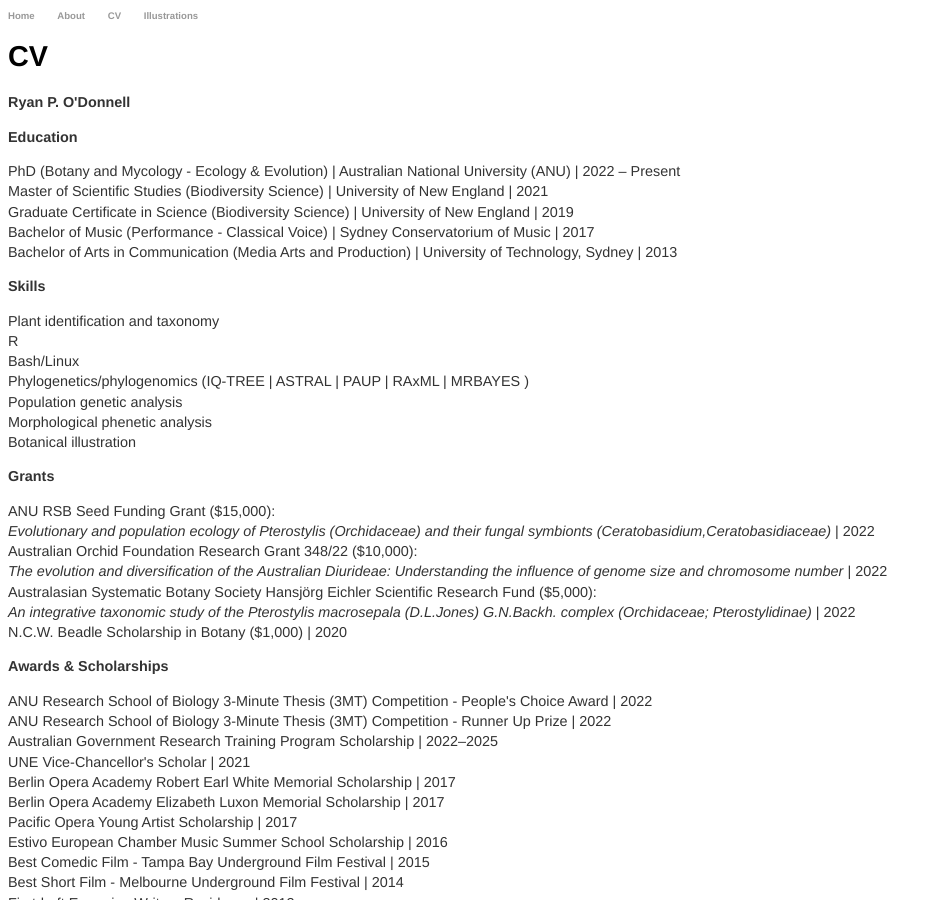
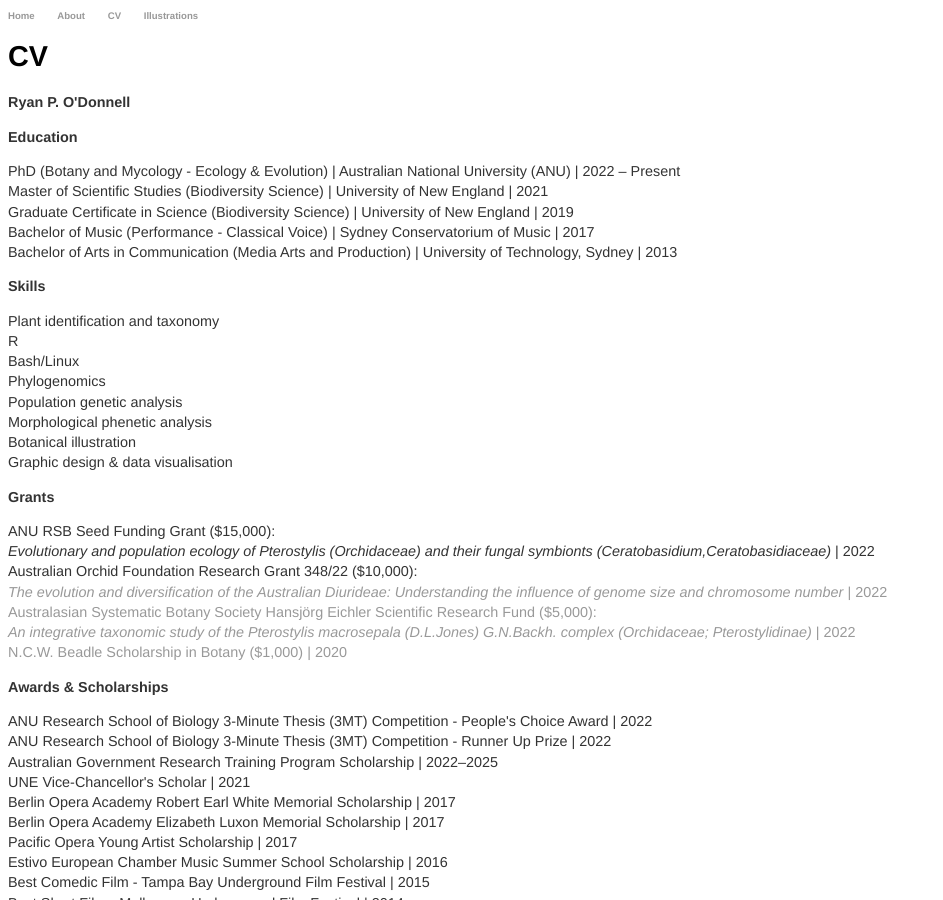
Before and after one commit to rpodonnell/rpodonnell.github.io, a Jekyll site: the page built from cv/index.html, in a window 1280 px wide and 900 px high. Shown: the whole window, without its empty margins (0-943 px from the left). Built offline with Jekyll 4.4.1, drawn with Linux system fonts in a browser that asks for light colours.

Commit message:
Update index.html

```diff
--- a/cv/index.html
+++ b/cv/index.html
@@ -16,17 +16,18 @@
 Plant identification and taxonomy<br/>
 R<br/>
 Bash/Linux</br>
-Phylogenetics/phylogenomics (IQ-TREE | ASTRAL | PAUP | RAxML | MRBAYES )<br/>
+Phylogenomics<br/>
 Population genetic analysis<br/>
 Morphological phenetic analysis<br/>
 Botanical illustration<br/>
+Graphic design & data visualisation<br />
 </p>
 
 <p><strong>Grants</strong></p>
 <p> ANU RSB Seed Funding Grant ($15,000): <br />
 <i>Evolutionary and population ecology of Pterostylis (Orchidaceae) and their fungal symbionts (Ceratobasidium,Ceratobasidiaceae)</i> | 2022<br />
 Australian Orchid Foundation Research Grant 348/22 ($10,000): <br />
-<i>The evolution and diversification of the Australian Diurideae: Understanding the influence of genome size and chromosome number</i> | 2022<br />
+<i><a href="https://australianorchidfoundation.org.au/348-2022/">The evolution and diversification of the Australian Diurideae: Understanding the influence of genome size and chromosome number</i> | 2022<br />
 Australasian Systematic Botany Society Hansjörg Eichler Scientific Research Fund ($5,000): <br />
 <i>An integrative taxonomic study of the Pterostylis macrosepala (D.L.Jones) G.N.Backh. complex (Orchidaceae; Pterostylidinae)</i> | 2022<br />
 N.C.W. Beadle Scholarship in Botany ($1,000) | 2020 <br />
@@ -48,7 +49,7 @@
 
 <p><strong>Published & Accepted Articles</strong></p>
 <p><a href="https://openjournals.library.sydney.edu.au/index.php/TEL/article/view/15561"><u>O’Donnell RP</u>, Wilson TC, Andrew RL, Telford IR, Taseski GM, Zimmer H, Bruhl JJ (2021) Molecular phylogenetic analysis of the <i>Prostanthera phylicifolia</i> (Lamiaceae) assemblage resolves relationships of the ’Critically Endangered’ <i>P. gilesii</i> and other putative new species. <i>Telopea</i> 24, 359–375.</a><br />
-<u>O’Donnell RP</u>, Bruhl JJ, Telford IR, Wilson TC, Zimmer H, Taseski GM, Andrew RL (accepted 2023) Molecular and morphological analyses support recognition of <i>Prostanthera volucris</i> (Lamiaceae), a new species from the Central Tablelands of New South Wales. <i>Australian Systematic Botany.</i>
+<u><a href="https://www.publish.csiro.au/SB/justaccepted/SB22017">O’Donnell RP</u>, Bruhl JJ, Telford IR, Wilson TC, Zimmer H, Taseski GM, Andrew RL (accepted 2023) Molecular and morphological analyses support recognition of <i>Prostanthera volucris</i> (Lamiaceae), a new species from the Central Tablelands of New South Wales. <i>Australian Systematic Botany.</i>
 
 <p><strong>Preprints</strong></p>
 <p><a href="https://doi.org/10.1101/2021.12.21.473648"><u>O’Donnell RP</u>, Andrew RL, Telford IR, Wilson TC, Zimmer H, Taseski GM, Bruhl JJ (preprint) Molecular and morphological analyses support recognition of <i>Prostanthera volucris</i> (Lamiaceae), a new species from the Central Tablelands of New South Wales.</a>
```
